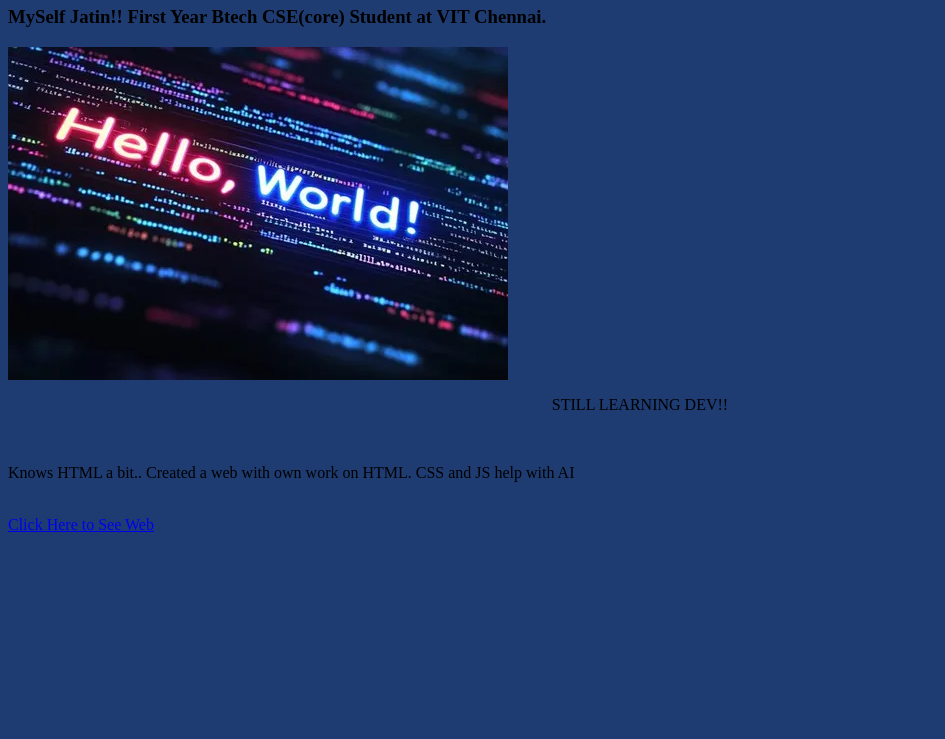
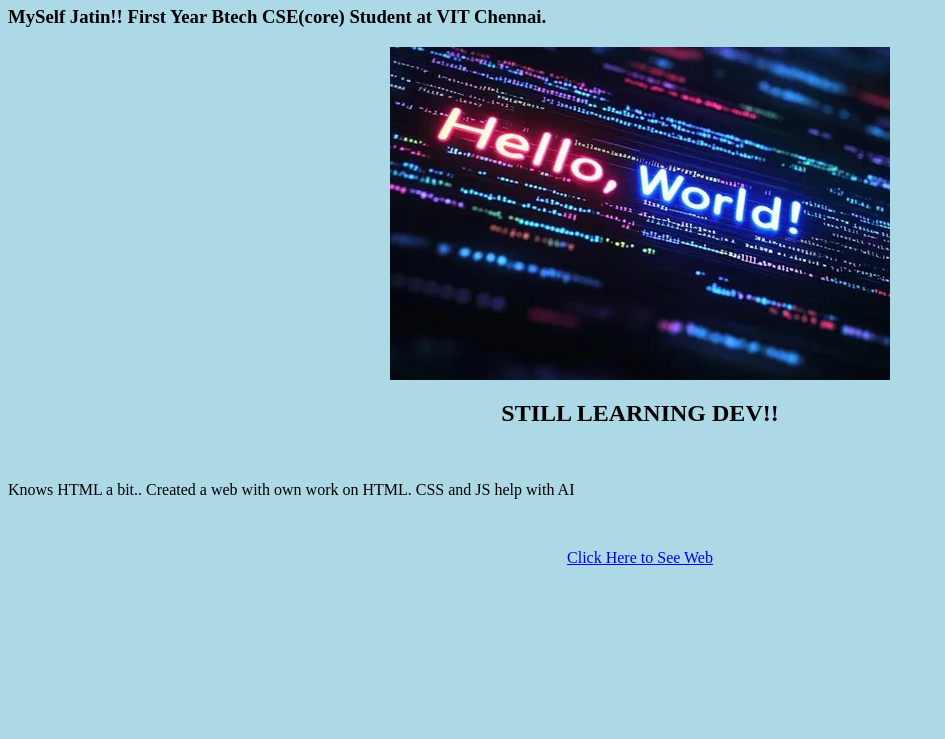
Before and after one commit to jatinsharma89/Personal_Portfolio, a plain HTML site: page index.html in a window 1280 px wide. Shown: the part 61-800 px from the top of the page, without its empty margins (0-945 px from the left). Drawn offline with Linux system fonts and the light colour scheme.

Commit message:
Fixed colors

```diff
--- a/index.html
+++ b/index.html
@@ -2,20 +2,22 @@
     <head>
         <title>Jatin Personal Portfolio</title>
     </head>
-    <body bgcolor="#1e3c72">
-        <h1 align="center" color="Red">Hello world✌!</h1>
+    <body bgcolor="lightblue">
+        <h1 align="center" >Hello world✌!</h1>
         <h3>MySelf Jatin!! First Year Btech CSE(core) Student at VIT Chennai.</h3>
-        <img src="HELOO.png" align="center">
 
-        <p align="center" >STILL LEARNING DEV!!</p>
+        <p align="center">
+        <img src="HELOO.png" >
+        </p>
+        <h2 align="center" >STILL LEARNING DEV!!</h2>
 
     </br>
 
     <p>Knows HTML a bit.. Created a web with own work on HTML. CSS and JS help with AI</p>
 
-</br>
-
+    </br>
+    <p align="center">
     <a href="webnwow.netlify.app">Click Here to See Web</a>
-
+    </p>
     </body>
 </html>
```
